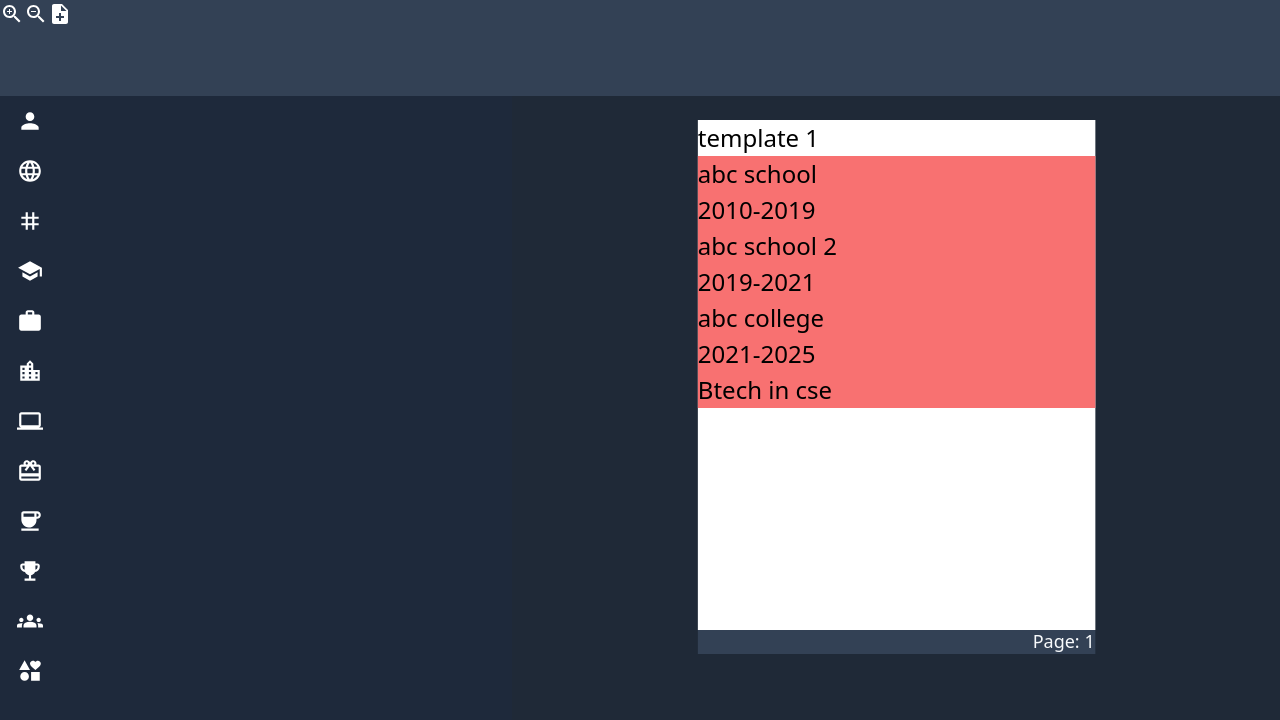
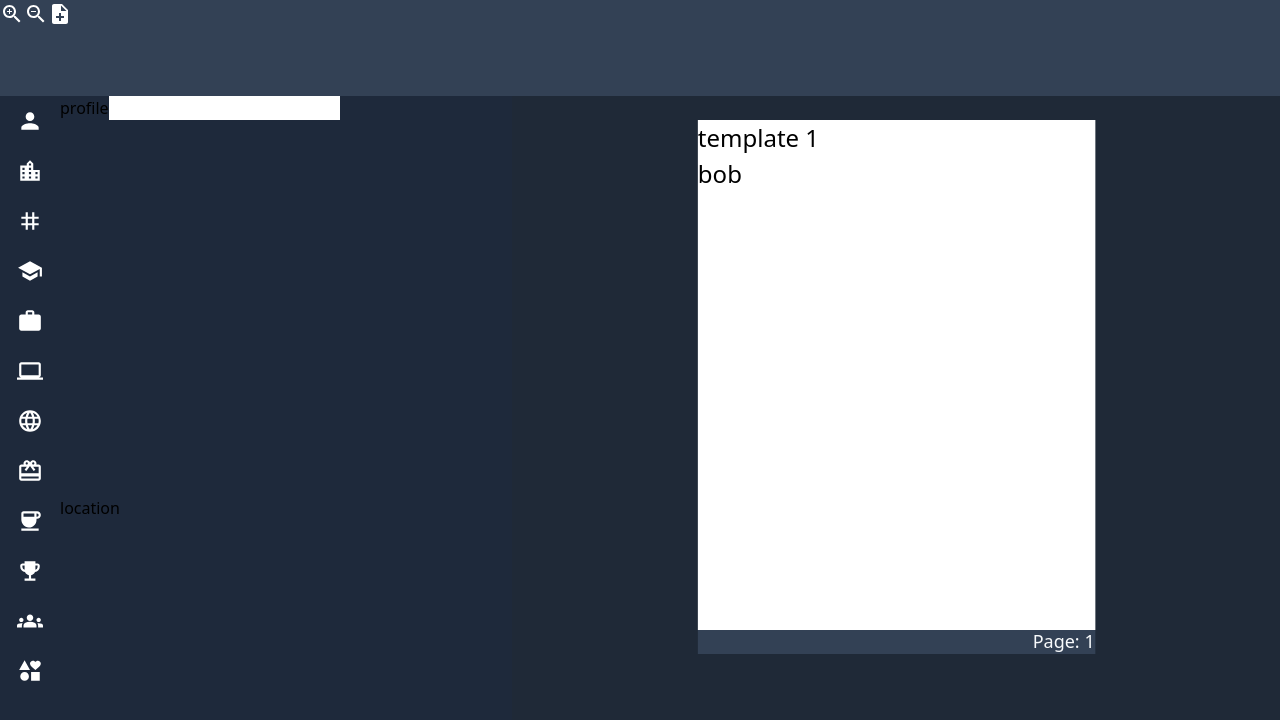
Before and after one commit to cu8code/locInfo, a Next.js app: page / in a window 1280 px wide. Shown: the top 720 px of the page. Built offline with nearby package versions, Linux system fonts and the light colour scheme.

Commit message:
usecontext

```diff
--- a/components/editorCanvas/index.jsx
+++ b/components/editorCanvas/index.jsx
@@ -43,7 +43,7 @@ export default function EditorCanvas({ zoomVal, pages, temp}) {
         >
           {pages.map((data) => {
             return (
-              <Page key={data.key} num={data.key} json={jsonData} temp={temp} />
+              <Page key={data.key} num={data.key} temp={temp} />
             );
           })}
         </div>
--- a/components/editorCanvas/pages.jsx
+++ b/components/editorCanvas/pages.jsx
@@ -1,10 +1,10 @@
 import Templates from "../template/template";
 
-export default function Page({ num, json, temp }) {
+export default function Page({ num, temp }) {
   return (
     <>
       <div className="bg-white w-[70mm] h-[90mm] select-none">
-        {<Templates json={json} num={(num)==1?temp:0} />}
+        {<Templates num={(num)==1?temp:0} />}
       </div>
       <div className="text-slate-50 bg-slate-700 text-xs text-right h-[1rem] mt-[-0.5rem]">
         Page: {num}
--- a/components/forms/index.jsx
+++ b/components/forms/index.jsx
@@ -10,25 +10,25 @@ import ReferencesForm from "./references";
 import SkillsForm from "./skills";
 import SocialForm from "./social";
 import WorkExperienceForm from "./workExperience";
-export default function CanvasForm({ index }) {
-  const forms = [
-    "",
-    <ProfileForm key={0} />,
-    <LanguageForm key={1} />,
-    <SocialForm key={2} />,
-    <EducationForm key={3} />,
-    <WorkExperienceForm key={4} />,
-    <LocationForm key={5} />,
-    <SkillsForm key={6} />,
-    <CertificatesForm key={7} />,
-    <ProjectsForm key={8} />,
-    <AwardsForm key={9} />,
-    <ReferencesForm key={10} />,
-    <InterestsForm key={11} />,
-  ];
-  return (
-    <>
-      <div>{forms[index]}</div>
-    </>
-  );
+export default function CanvasForm({index}){
+    const forms=[
+        "",
+        <ProfileForm/>,
+        <LanguageForm/>,
+        <SocialForm/>,
+        <EducationForm/>,
+        <WorkExperienceForm/>,
+        <LocationForm/>,
+        <SkillsForm/>,
+        <CertificatesForm/>,
+        <ProjectsForm/>,
+        <AwardsForm/>,
+        <ReferencesForm/>,
+        <InterestsForm/>,
+    ]
+    return(
+        <>
+            <div>{forms[index]}</div>
+        </>
+    );
 }
--- a/components/forms/profile.jsx
+++ b/components/forms/profile.jsx
@@ -1,9 +1,24 @@
 export default function ProfileForm() {
-    return (
-      <>
+  const handleSubmit=async(event)=>{
+    event.preventDefault();
+    console.log(event.target.first.value);
+  }
+  return (
+    <>
+      <div>
         <div className="w-full bg-cyan-600 text-slate-50 text-center">
           profile
         </div>
-      </>
-    );
-  }
+        <form className="flex flex-col" onSubmit={handleSubmit}>
+          <label htmlFor="first">First Name</label>
+          <input type="text" id="first" name="first" required />
+
+          <label htmlFor="last">Last Name</label>
+          <input type="text" id="last" name="last" required />
+
+          <button className="bg-white" type="submit">Submit</button>
+        </form>
+      </div>
+    </>
+  );
+}
--- a/components/sidebar/index.jsx
+++ b/components/sidebar/index.jsx
@@ -1,5 +1,6 @@
+import { useContext } from "react";
+import { jsonContext } from "../../pages";
 import CanvasButton from "../canvasInput/canvasButtons";
-import CanvasForm from "../forms";
 
 import SchoolIcon from "@mui/icons-material/School";
 import WorkIcon from "@mui/icons-material/Work";
@@ -13,22 +14,54 @@ import LanguageIcon from "@mui/icons-material/Language"; //language
 import InterestsIcon from "@mui/icons-material/Interests"; //interests
 import GroupsIcon from "@mui/icons-material/Groups"; //references
 import TagIcon from "@mui/icons-material/Tag"; //social media
+import { useRef } from "react";
 
 const sectionButtons = [
   PersonIcon,
-  LanguageIcon,
+  LocationCityIcon,
   TagIcon,
   SchoolIcon,
   WorkIcon,
-  LocationCityIcon,
   ComputerIcon,
+  LanguageIcon,
   RedeemIcon,
   CoffeeIcon,
   EmojiEventsIcon,
   GroupsIcon,
   InterestsIcon,
 ];
-export default function Sidebar({ callBack, formIndex }) {
+export default function Sidebar() {
+  const formData = useContext(jsonContext);
+  const profile = useRef(null);
+  const location = useRef(null);
+  const social = useRef(null);
+  const school = useRef(null);
+  const work = useRef(null);
+  const skills = useRef(null);
+  const language = useRef(null);
+  const certificates = useRef(null);
+  const projects = useRef(null);
+  const awards = useRef(null);
+  const references = useRef(null);
+  const interests = useRef(null);
+  const refArray = [
+    profile,
+    location,
+    social,
+    school,
+    work,
+    skills,
+    language,
+    certificates,
+    projects,
+    awards,
+    references,
+    interests,
+  ];
+  const scrollToView = (elem) => {
+    elem.scrollIntoView({ behavior: "smooth", block: "start" });
+    console.log(formData);
+  };
   return (
     <>
       <div className="bg-slate-800 w-[40%] min-w-[400px] flex">
@@ -38,12 +71,52 @@ export default function Sidebar({ callBack, formIndex }) {
               <CanvasButton
                 key={i}
                 Icon={data}
-                callBack={() => callBack(i + 1)}
+                callBack={() => scrollToView(refArray[i].current)}
               />
             );
           })}
         </div>
-        <div className="flex-1">{<CanvasForm index={formIndex} />}</div>
+        <div className="flex-1 overflow-auto scrollbar-none scroll-smooth">
+          <div>
+            <section ref={profile} className="h-[400px]" id="1">
+              profile
+              <input type="text" onChange={(e)=>{formData.profile.firstName=e.target.value}}/>
+            </section>
+            <section ref={location} className="h-[400px]" id="2">
+              location
+            </section>
+            <section ref={social} className="h-[400px]" id="3">
+              social
+            </section>
+            <section ref={school} className="h-[400px]" id="3">
+              school
+            </section>
+            <section ref={work} className="h-[400px]" id="3">
+              work
+            </section>
+            <section ref={skills} className="h-[400px]" id="3">
+              skills
+            </section>
+            <section ref={language} className="h-[400px]" id="3">
+              language
+            </section>
+            <section ref={certificates} className="h-[400px]" id="3">
+              certificates
+            </section>
+            <section ref={projects} className="h-[400px]" id="3">
+              projects
+            </section>
+            <section ref={awards} className="h-[400px]" id="3">
+              awards
+            </section>
+            <section ref={references} className="h-[400px]" id="3">
+              references
+            </section>
+            <section ref={interests} className="h-[400px]" id="3">
+              interests
+            </section>
+          </div>
+        </div>
       </div>
     </>
   );
--- /dev/null
+++ b/components/template/sections/profile.jsx
@@ -0,0 +1,7 @@
+export default function Profile({json}){
+    return(
+        <>
+            <div>{json.firstName}bob</div>
+        </>
+    );
+}
--- a/components/template/template.jsx
+++ b/components/template/template.jsx
@@ -1,5 +1,7 @@
 import Education from "./sections/education";
-
+import Profile from "./sections/profile";
+import { useContext } from "react";
+import { jsonContext } from "../../pages";
 const Empty = () => {
   return <></>;
 };
@@ -8,6 +10,7 @@ const One = ({ json }) => {
   return (
     <>
       <div>template 1</div>
+      <Profile json={json}/>
       <div className="bg-red-400">
         <Education education={json["education"]} />
       </div>
@@ -18,13 +21,15 @@ const Two = ({ json }) => {
   return (
     <>
       <div>template 2</div>
+      <Profile/>
       <div className="bg-yellow-200">
         <Education education={json["education"]} />
       </div>
     </>
   );
 };
-export default function Templates({ json, num }) {
-  const Temp = [<Empty key={0}/>, <One json={json} key={1}/>, <Two json={json} key={2} />];
+export default function Templates({ num }) {
+const json = useContext(jsonContext);
+  const Temp = [<Empty />, <One json={json} />, <Two json={json} />];
   return <>{Temp[num]}</>;
 }
--- a/pages/index.js
+++ b/pages/index.js
@@ -1,15 +1,27 @@
-import { useState } from "react";
+import { useState, createContext } from "react";
 import EditorCanvas from "../components/editorCanvas";
 import Sidebar from "../components/sidebar";
 import Navbar from "../components/navbar";
 
 let totalPages = 1;
+export const jsonContext = createContext(null);
+const jsonData = {
+  profile: {
+    img: "",
+    firstName: "",
+    lastName: "",
+  },
+  education: {
+    school: [],
+    university: [],
+  },
+  workExperience: [],
+};
 
 export default function Home() {
   const [theme, setTheme] = useState("white");
   const [zoom, setZoom] = useState(1.5);
   const [pages, setpages] = useState([{ key: 1 }]);
-  const [sectionForm, setForm] = useState(0);
   const handelZoom = (zoom) => {
     if ((zoom >= 1) & (zoom <= 3)) setZoom(zoom);
   };
@@ -20,17 +32,23 @@ export default function Home() {
 
   return (
     <>
+      <jsonContext.Provider value={jsonData}>
         <div className="flex flex-col w-full h-screen overflow-x-auto fixed">
           <div className="w-full min-w-[860px]">
             <Navbar zoom={zoom} fn1={handelZoom} fn2={addPages} theme={theme} />
             <div className="flex flex-1 h-[calc(100vh-6rem)]">
-            <Sidebar callBack={setForm} formIndex={sectionForm} />
+              <Sidebar />
               <div className="bg-gray-800 flex-1 overflow-y-auto scrollbar-none scroll-smooth">
-              <EditorCanvas zoomVal={zoom} pages={pages} temp={1} />
+                <EditorCanvas
+                  zoomVal={zoom}
+                  pages={pages}
+                  temp={1}
+                />
               </div>
             </div>
           </div>
         </div>
+      </jsonContext.Provider>
     </>
   );
 }
```
Lines whose indentation alone changed are shown as unchanged.
